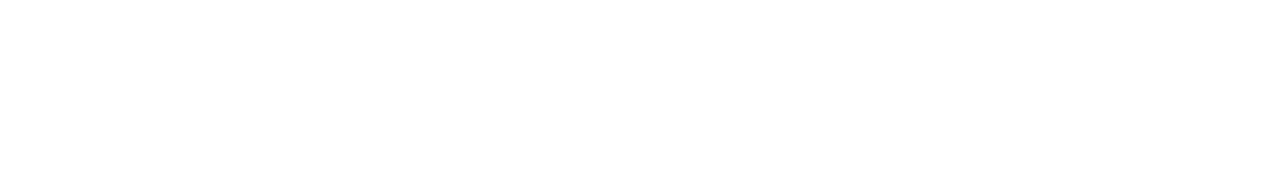
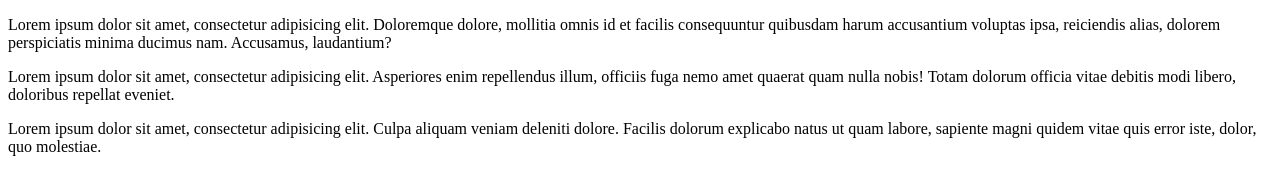
Before and after one commit to ioneSp/portfolio_site, a plain HTML site: page site portfolio/index.html in a window 1280 px wide. Drawn offline with Linux system fonts and the light colour scheme.

Commit message:
create header

```diff
--- a/site portfolio/index.html
+++ b/site portfolio/index.html
@@ -15,7 +15,11 @@
 	</head>
 	<body>
 		<header>
-
+			<div>
+				<p>Lorem ipsum dolor sit amet, consectetur adipisicing elit. Doloremque dolore, mollitia omnis id et facilis consequuntur quibusdam harum accusantium voluptas ipsa, reiciendis alias, dolorem perspiciatis minima ducimus nam. Accusamus, laudantium?</p>
+				<p>Lorem ipsum dolor sit amet, consectetur adipisicing elit. Asperiores enim repellendus illum, officiis fuga nemo amet quaerat quam nulla nobis! Totam dolorum officia vitae debitis modi libero, doloribus repellat eveniet.</p>
+				<p>Lorem ipsum dolor sit amet, consectetur adipisicing elit. Culpa aliquam veniam deleniti dolore. Facilis dolorum explicabo natus ut quam labore, sapiente magni quidem vitae quis error iste, dolor, quo molestiae.</p>
+			</div>
 		</header>
 
 		<main>
```
